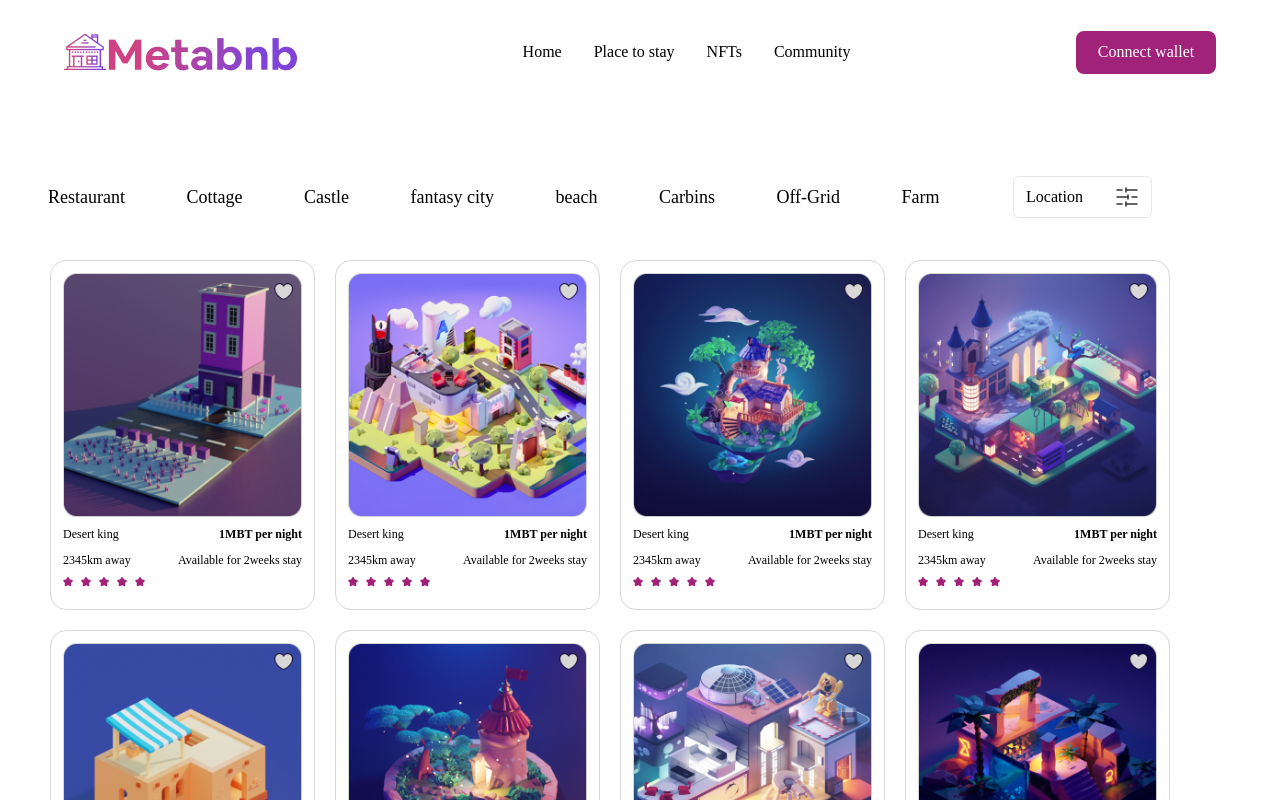
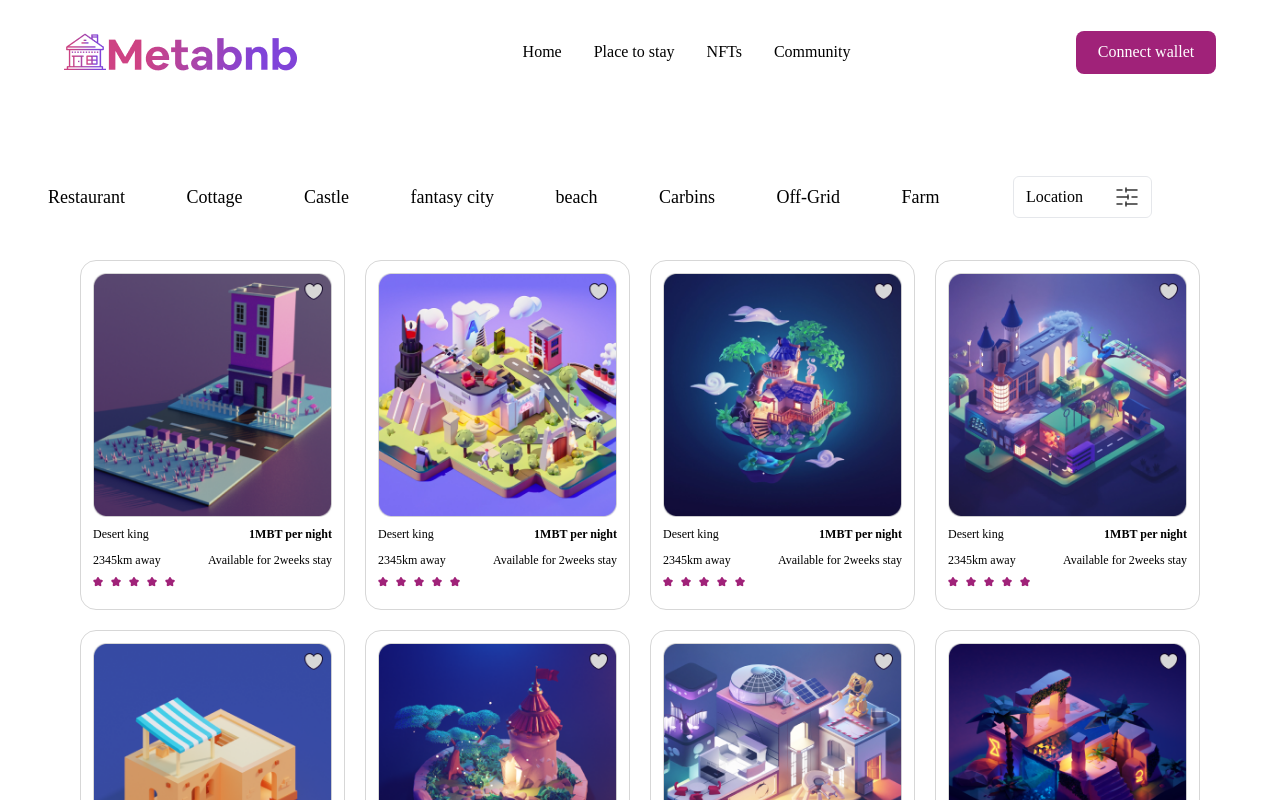
Before and after one commit to bunde-uji/hng-task3, a React (Create React App) app: page /place-to-stay in a window 1280 px wide. Shown: the top 800 px of the page. Built offline with nearby package versions, Linux system fonts and the light colour scheme; the HTML template or start-up script is replaced by a standard one; a web font is replaced by a local one.

Commit message:
refatoring

```diff
--- a/src/pages/Places.jsx
+++ b/src/pages/Places.jsx
@@ -38,7 +38,7 @@ function Places() {
                 </div>
             </div>
 
-            <div className='flex flex-wrap items-center mb-5'>
+            <div className='flex justify-center flex-wrap items-center mb-5'>
                 <Card img={place1} />
                 <Card img={place2} />
                 <Card img={place3} />
```
